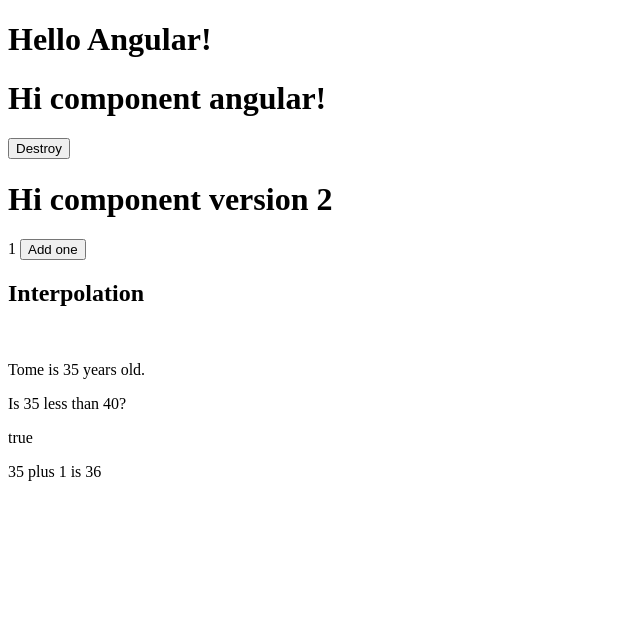
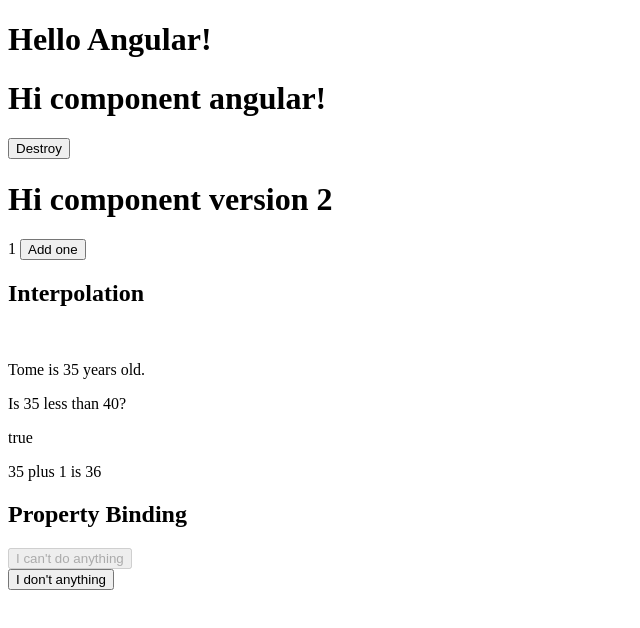
Before and after one commit to marciomartinsofficial/my-other-first-projetc-angular, an Angular app: page / in a window 1280 px wide. Shown: the top 628 px of the page, without its empty margins (0-640 px from the left). Built offline with nearby package versions, Linux system fonts and the light colour scheme.

Commit message:
Property binding practice.

```diff
--- a/src/app/app.component.html
+++ b/src/app/app.component.html
@@ -5,4 +5,5 @@
 {{count}}
 <button (click)="addOne()">Add one</button>
 <app-data-binding-interpolation></app-data-binding-interpolation>
+<app-data-binding-property-binding></app-data-binding-property-binding>
 <router-outlet></router-outlet>
--- a/src/app/data-binding-property-binding/data-binding-property-binding.component.html
+++ b/src/app/data-binding-property-binding/data-binding-property-binding.component.html
@@ -1 +1,4 @@
-<p>data-binding-property-binding works!</p>
+<h2>Property Binding</h2>
+<button [disabled]="yes">I can't do anything</button>
+<br>
+<button [disabled]="no">I don't anything</button>
--- a/src/app/data-binding-property-binding/data-binding-property-binding.component.ts
+++ b/src/app/data-binding-property-binding/data-binding-property-binding.component.ts
@@ -7,4 +7,7 @@
 })
 export class DataBindingPropertyBindingComponent {
 
+  public yes:boolean = true;
+  public no:boolean = false;
+
 }
```
